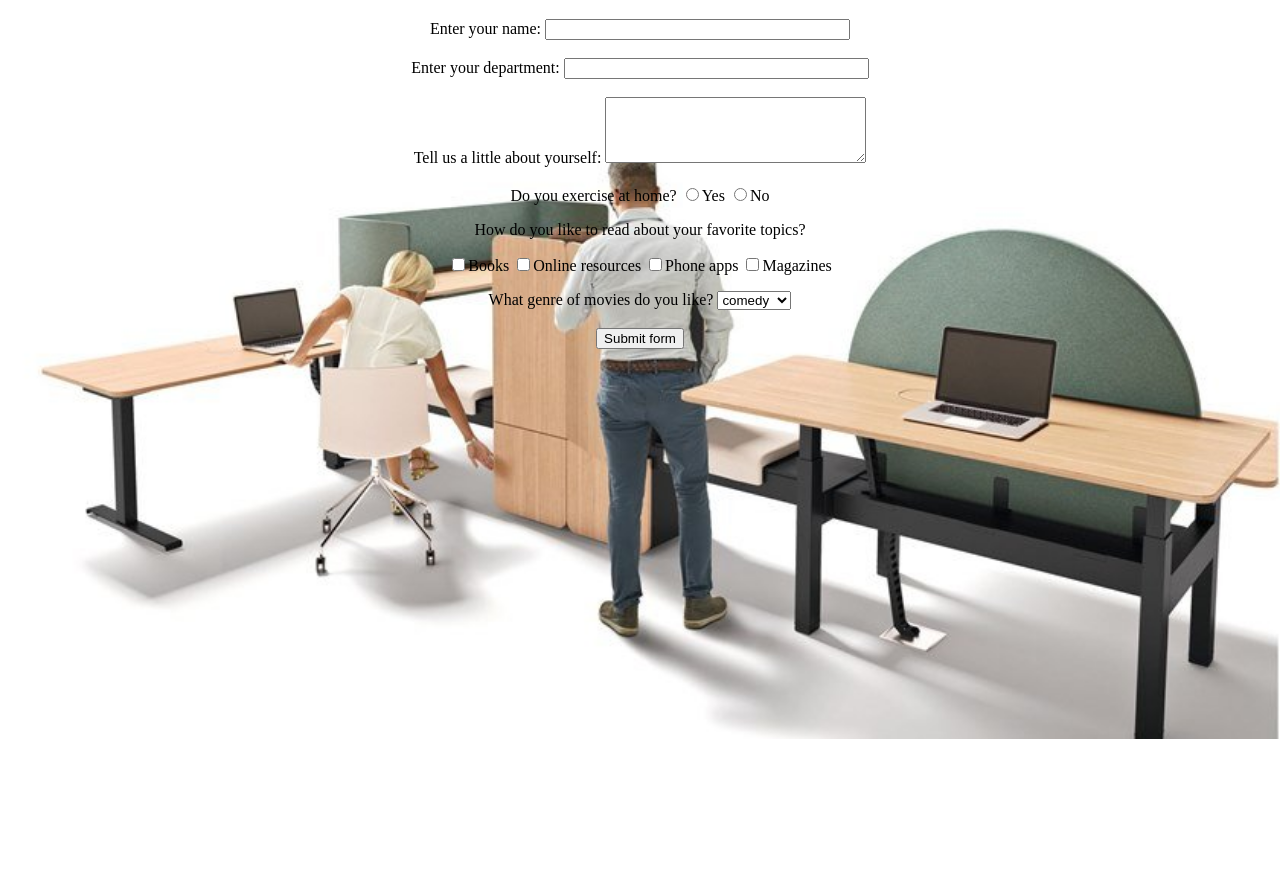
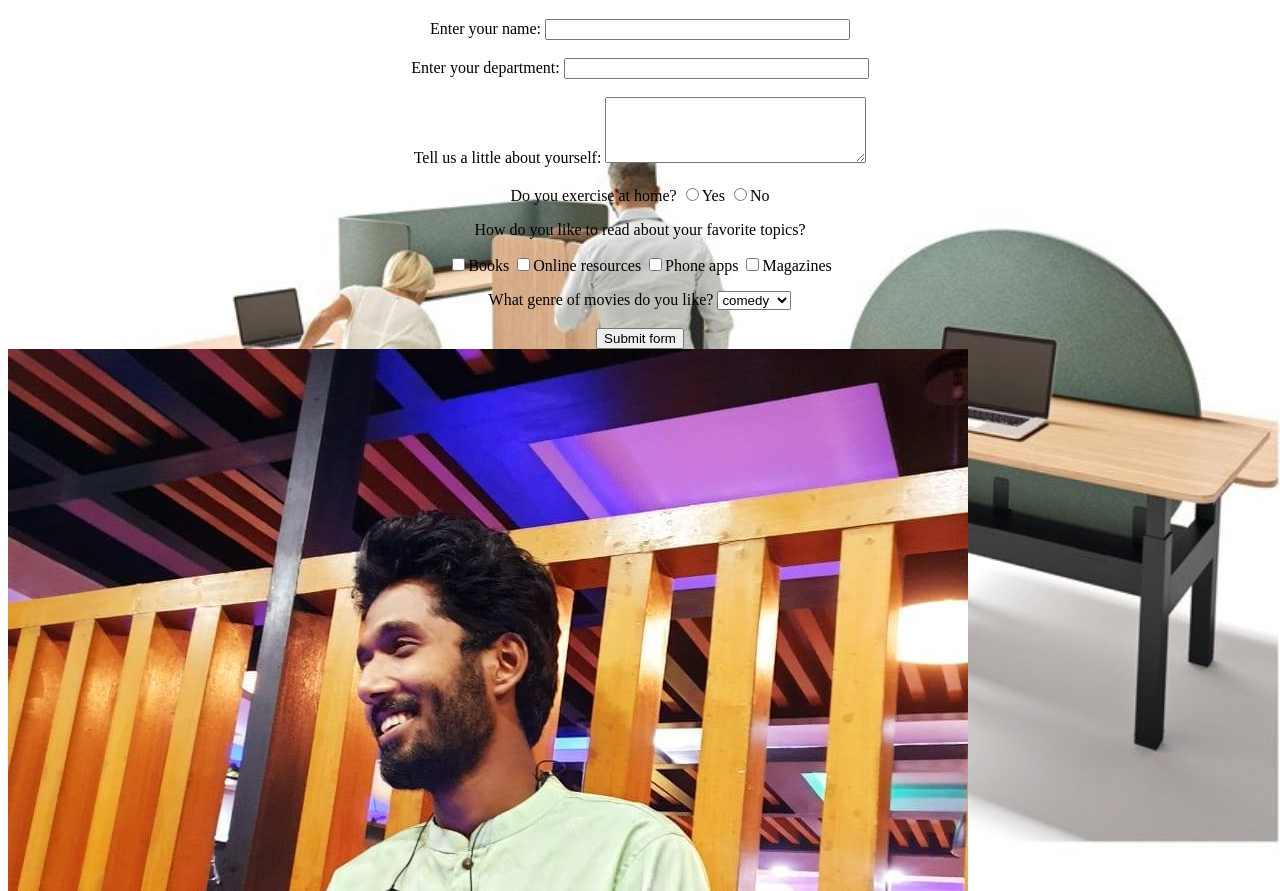
Before and after one commit to AmirRafi/my-fourth-repo, a plain HTML site: page index.html in a window 1280 px wide. Shown: the part 61-952 px from the top of the page. Before the commit the page ends 800 px from the top, so only its background shows below. Drawn offline with Linux system fonts and the light colour scheme.

Commit message:
image vai

```diff
--- a/index.html
+++ b/index.html
@@ -60,5 +60,6 @@ What genre of movies do you like?
 <input type=submit value="Submit form">
 </div>
 </form>
+<img src="amirvai.jpg" alt="">
 </body>
 </html>
```
